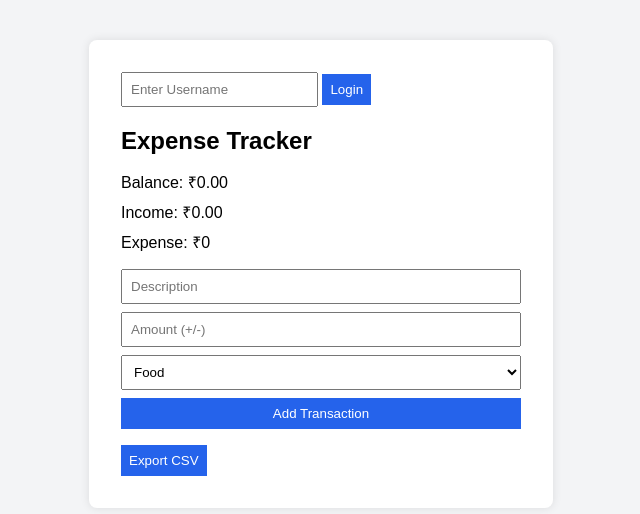
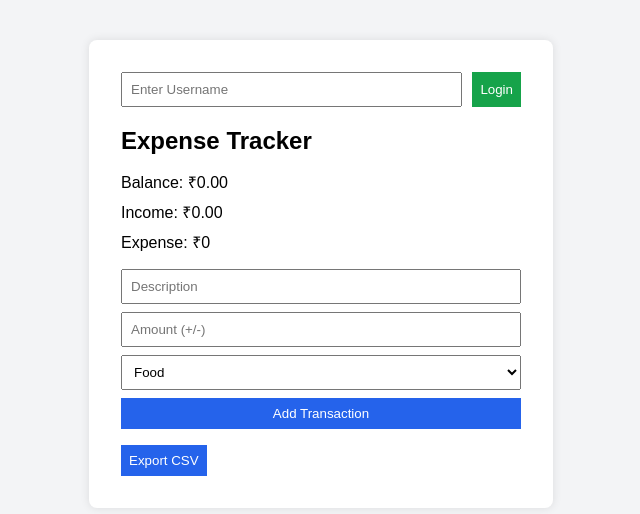
Before and after one commit to Aafrin-kashis/Expense-Tracker, a website built with Vite: page tracker/index.html in a window 1280 px wide. Shown: the whole page, without its empty margins (319-959 px from the left). Built offline with nearby package versions, Linux system fonts and the light colour scheme.

Commit message:
Adding more css code for login page

```diff
--- a/tracker/src/style.css
+++ b/tracker/src/style.css
@@ -70,3 +70,17 @@ button {
 .list li.expense {
   border-color: #ef4444;
 }
+
+#loginBox{
+  display:flex;
+  gap:10px;
+  margin-bottom:20px;
+}
+
+#loginBox input{
+  flex:1;
+}
+
+#loginBtn{
+  background:#16a34a;
+}
```
